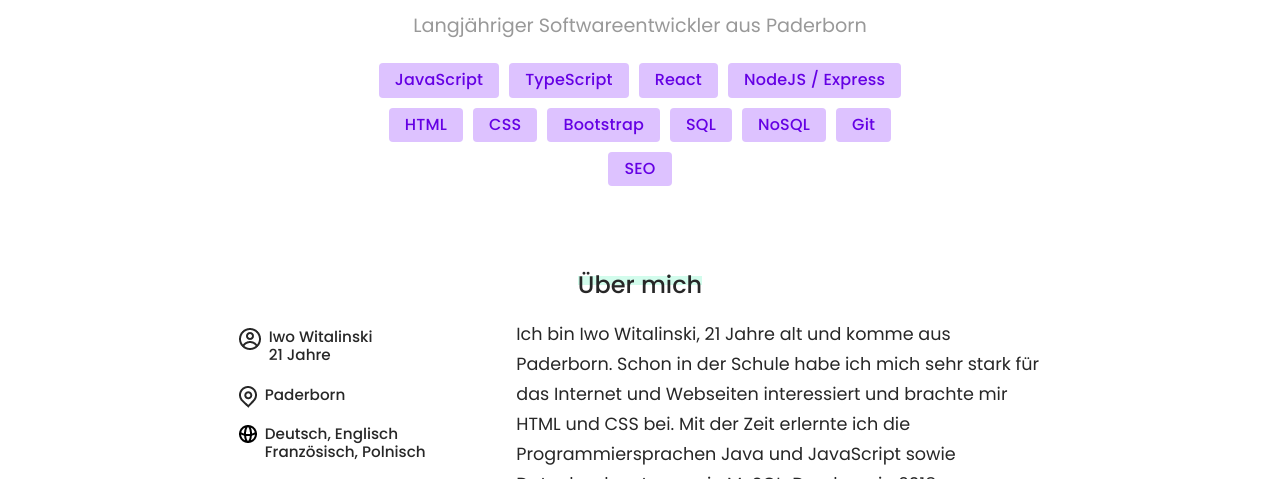
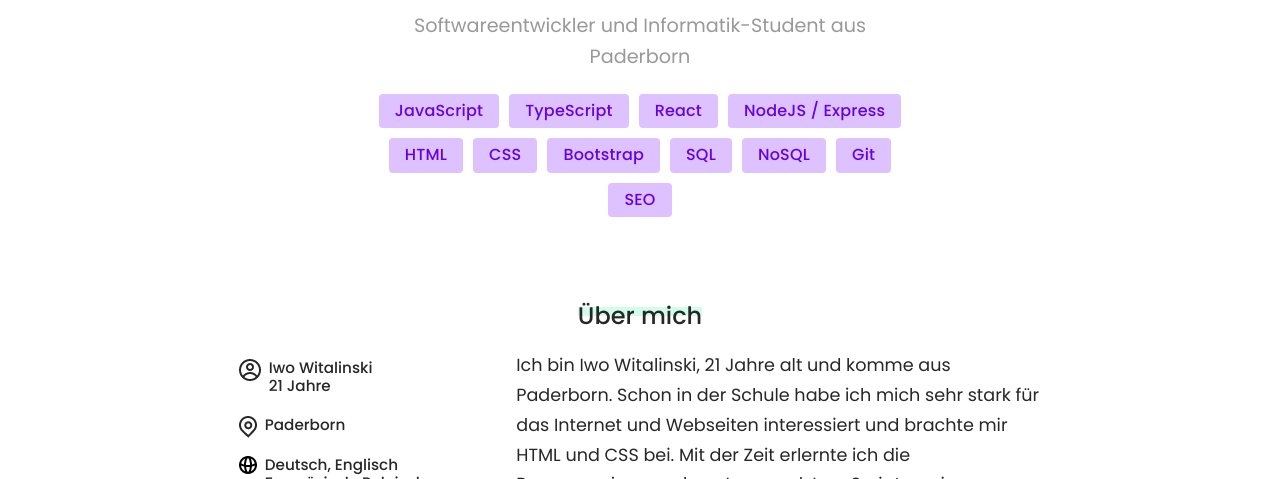
Before and after one commit to iwowiWebDev/iwowiWebDev.github.io, a website: page index.html in a window 1280 px wide. Shown: the part 281-760 px from the top of the page. Drawn offline with nearby package versions, Linux system fonts and the light colour scheme.

Commit message:
Better description

```diff
--- a/index.html
+++ b/index.html
@@ -52,7 +52,7 @@
                     <h2 id="page_title">Iwo Witalinski</h2>
                 </div>
                 <div class="title_description_container" id="title_description">
-                    <p>Langjähriger Softwareentwickler aus Paderborn
+                    <p>Softwareentwickler und Informatik-Student aus Paderborn
                     </p>
                     <div class="skill_buttons">
                         <span>JavaScript</span>
```
